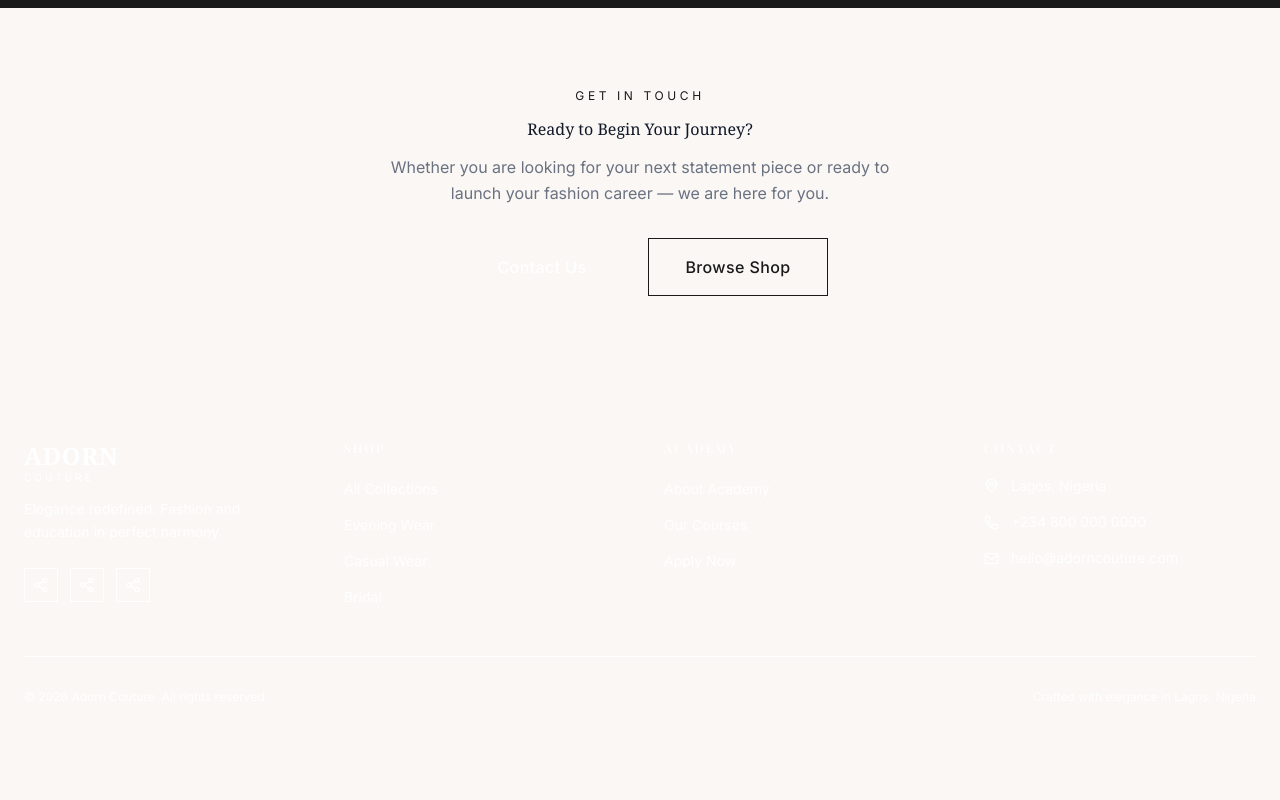
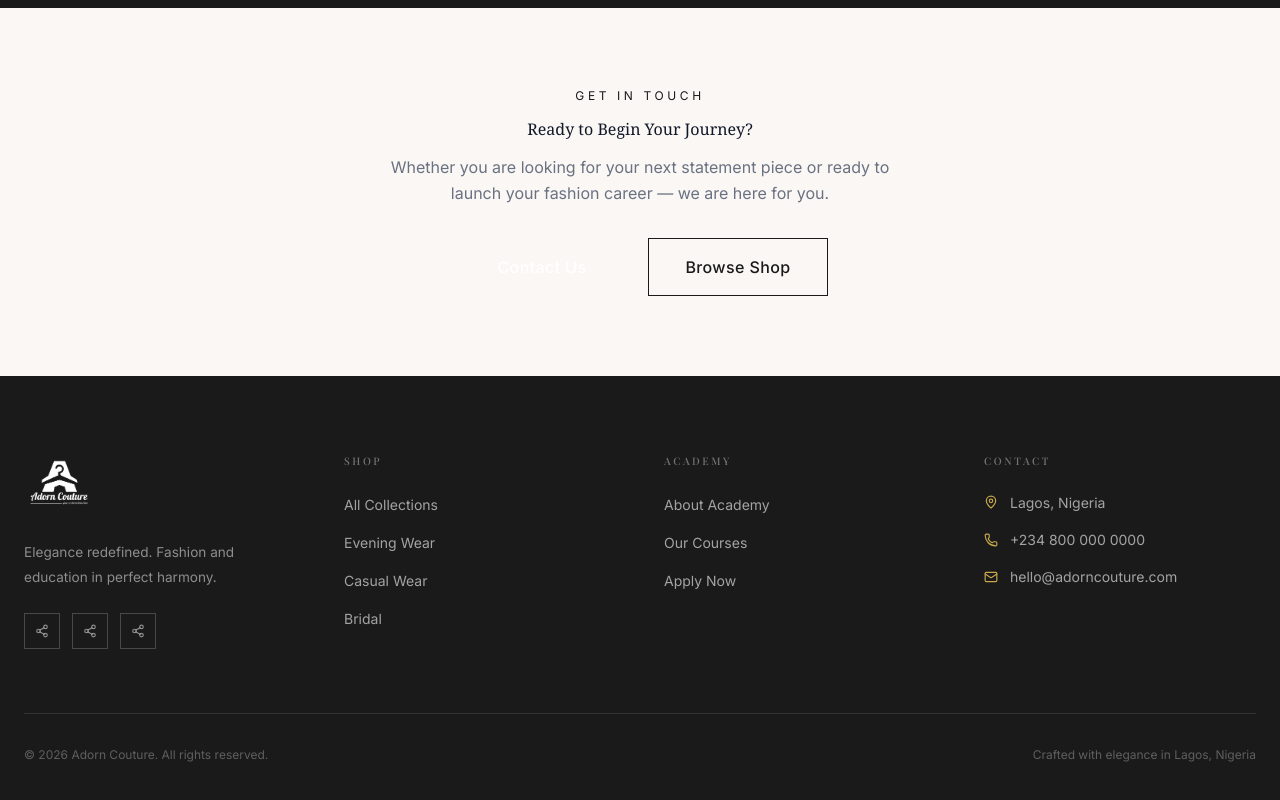
Before and after one commit to techbitdigital/adorn-couture, a Next.js app: page / in a window 1280 px wide. Shown: the part 2761-3561 px from the top of the page. Before the commit the page ends 3530 px from the top, so only its background shows below. Built offline with nearby package versions, Linux system fonts and the light colour scheme; a web font is replaced by a local one.

Commit message:
feat: complete UI redesign, responsive layout, footer update

```diff
--- a/components/layout/Footer.tsx
+++ b/components/layout/Footer.tsx
@@ -23,55 +23,85 @@ const socials = [
 
 export default function Footer() {
   return (
-    <footer className="bg-burgundy-950 text-white">
-      <div className="container-custom py-16">
-        <div className="grid grid-cols-1 md:grid-cols-2 lg:grid-cols-4 gap-12">
-          <div className="lg:col-span-1">
-            <Link href="/" className="flex flex-col leading-none mb-4">
-              <span className="font-serif text-2xl font-bold tracking-wide text-white">ADORN</span>
-              <span className="text-[10px] tracking-[0.3em] text-burgundy-300 uppercase">Couture</span>
-            </Link>
-            <p className="text-sm text-burgundy-200 leading-relaxed mb-6">Elegance redefined. Fashion and education in perfect harmony.</p>
-            <div className="flex items-center gap-3">
+    <footer style={{ backgroundColor: "#1a1a1a", color: "white" }}>
+      <div className="container-custom" style={{ paddingTop: "5rem", paddingBottom: "3rem" }}>
+        <div style={{ display: "grid", gridTemplateColumns: "repeat(auto-fit, minmax(200px, 1fr))", gap: "3rem", marginBottom: "4rem" }}>
+
+          {/* Brand */}
+          <div>
+            <div style={{ marginBottom: "1.5rem" }}>
+              <img src="/tolani-logo.png" alt="Adorn Couture" style={{ height: "60px", width: "auto", filter: "brightness(0) invert(1)" }} />
+            </div>
+            <p style={{ fontSize: "0.85rem", color: "rgba(255,255,255,0.5)", lineHeight: 1.8, marginBottom: "1.5rem" }}>
+              Elegance redefined. Fashion and education in perfect harmony.
+            </p>
+            <div style={{ display: "flex", gap: "0.75rem" }}>
               {socials.map((s) => (
-                <a key={s.label} href={s.href} target="_blank" rel="noopener noreferrer" aria-label={s.label} className="p-2 border border-burgundy-800 hover:border-white hover:text-white text-burgundy-300 transition-colors duration-200">
-                  <Share2 size={16} />
+                <a key={s.label} href={s.href} target="_blank" rel="noopener noreferrer" aria-label={s.label}
+                  style={{ width: "36px", height: "36px", border: "1px solid rgba(255,255,255,0.2)", display: "flex", alignItems: "center", justifyContent: "center", color: "rgba(255,255,255,0.5)", transition: "all 0.2s" }}>
+                  <Share2 size={14} />
                 </a>
               ))}
             </div>
           </div>
+
+          {/* Shop */}
           <div>
-            <h3 className="text-xs font-medium tracking-[0.2em] uppercase text-burgundy-300 mb-5">Shop</h3>
-            <ul className="flex flex-col gap-3">
+            <h3 style={{ fontSize: "0.65rem", letterSpacing: "0.25em", textTransform: "uppercase", color: "rgba(255,255,255,0.4)", marginBottom: "1.5rem", fontWeight: 500 }}>Shop</h3>
+            <ul style={{ listStyle: "none", display: "flex", flexDirection: "column", gap: "0.875rem" }}>
               {footerLinks.shop.map((link) => (
                 <li key={link.href}>
-                  <Link href={link.href} className="text-sm text-burgundy-200 hover:text-white transition-colors duration-200">{link.label}</Link>
+                  <Link href={link.href} style={{ fontSize: "0.875rem", color: "rgba(255,255,255,0.6)", transition: "color 0.2s" }}>
+                    {link.label}
+                  </Link>
                 </li>
               ))}
             </ul>
           </div>
+
+          {/* Academy */}
           <div>
-            <h3 className="text-xs font-medium tracking-[0.2em] uppercase text-burgundy-300 mb-5">Academy</h3>
-            <ul className="flex flex-col gap-3">
+            <h3 style={{ fontSize: "0.65rem", letterSpacing: "0.25em", textTransform: "uppercase", color: "rgba(255,255,255,0.4)", marginBottom: "1.5rem", fontWeight: 500 }}>Academy</h3>
+            <ul style={{ listStyle: "none", display: "flex", flexDirection: "column", gap: "0.875rem" }}>
               {footerLinks.academy.map((link) => (
                 <li key={link.href}>
-                  <Link href={link.href} className="text-sm text-burgundy-200 hover:text-white transition-colors duration-200">{link.label}</Link>
+                  <Link href={link.href} style={{ fontSize: "0.875rem", color: "rgba(255,255,255,0.6)", transition: "color 0.2s" }}>
+                    {link.label}
+                  </Link>
                 </li>
               ))}
             </ul>
           </div>
+
+          {/* Contact */}
           <div>
-            <h3 className="text-xs font-medium tracking-[0.2em] uppercase text-burgundy-300 mb-5">Contact</h3>
-            <ul className="flex flex-col gap-4">
-              <li className="flex items-start gap-3 text-sm text-burgundy-200"><MapPin size={15} className="mt-0.5 shrink-0 text-burgundy-400" />Lagos, Nigeria</li>
-              <li className="flex items-center gap-3 text-sm text-burgundy-200"><Phone size={15} className="shrink-0 text-burgundy-400" /><a href="tel:+2348000000000" className="hover:text-white transition-colors">+234 800 000 0000</a></li>
-              <li className="flex items-center gap-3 text-sm text-burgundy-200"><Mail size={15} className="shrink-0 text-burgundy-400" /><a href="mailto:hello@adorncouture.com" className="hover:text-white transition-colors">hello@adorncouture.com</a></li>
+            <h3 style={{ fontSize: "0.65rem", letterSpacing: "0.25em", textTransform: "uppercase", color: "rgba(255,255,255,0.4)", marginBottom: "1.5rem", fontWeight: 500 }}>Contact</h3>
+            <ul style={{ listStyle: "none", display: "flex", flexDirection: "column", gap: "1rem" }}>
+              <li style={{ display: "flex", alignItems: "flex-start", gap: "0.75rem", fontSize: "0.875rem", color: "rgba(255,255,255,0.6)" }}>
+                <MapPin size={14} style={{ marginTop: "3px", flexShrink: 0, color: "#C9A84C" }} />
+                Lagos, Nigeria
+              </li>
+              <li style={{ display: "flex", alignItems: "center", gap: "0.75rem", fontSize: "0.875rem", color: "rgba(255,255,255,0.6)" }}>
+                <Phone size={14} style={{ flexShrink: 0, color: "#C9A84C" }} />
+                <a href="tel:+2348000000000" style={{ color: "rgba(255,255,255,0.6)" }}>+234 800 000 0000</a>
+              </li>
+              <li style={{ display: "flex", alignItems: "center", gap: "0.75rem", fontSize: "0.875rem", color: "rgba(255,255,255,0.6)" }}>
+                <Mail size={14} style={{ flexShrink: 0, color: "#C9A84C" }} />
+                <a href="mailto:hello@adorncouture.com" style={{ color: "rgba(255,255,255,0.6)" }}>hello@adorncouture.com</a>
+              </li>
             </ul>
           </div>
+
         </div>
-        <div className="mt-12 pt-8 border-t border-burgundy-800 flex flex-col md:flex-row items-center justify-between gap-4">
-          <p className="text-xs text-burgundy-400">© {new Date().getFullYear()} Adorn Couture. All rights reserved.</p>
-          <p className="text-xs text-burgundy-400">Crafted with elegance in Lagos, Nigeria</p>
+
+        {/* Bottom */}
+        <div style={{ borderTop: "1px solid rgba(255,255,255,0.1)", paddingTop: "2rem", display: "flex", flexWrap: "wrap", justifyContent: "space-between", alignItems: "center", gap: "1rem" }}>
+          <p style={{ fontSize: "0.75rem", color: "rgba(255,255,255,0.3)" }}>
+            © {new Date().getFullYear()} Adorn Couture. All rights reserved.
+          </p>
+          <p style={{ fontSize: "0.75rem", color: "rgba(255,255,255,0.3)" }}>
+            Crafted with elegance in Lagos, Nigeria
+          </p>
         </div>
       </div>
     </footer>
--- a/lib/data/products.ts
+++ b/lib/data/products.ts
@@ -9,10 +9,10 @@ export const products: Product[] = [
     category: "Evening Wear",
     description:
       "A breathtaking floor-length gown crafted from premium silk charmeuse. Features a dramatic open back, hand-sewn beading at the bodice, and a sweeping train. Perfect for galas, weddings, and black-tie events.",
-    images: [
-      "https://images.unsplash.com/photo-1566479179817-0b9f8e6b8e2b?w=800&q=80",
-      "https://images.unsplash.com/photo-1515886657613-9f3515b0c78f?w=800&q=80",
-    ],
+   images: [
+  "https://images.unsplash.com/photo-1539008835657-9e8e9680c956?w=800&q=80",
+  "https://images.unsplash.com/photo-1515886657613-9f3515b0c78f?w=800&q=80",
+],
     sizes: ["XS", "S", "M", "L", "XL"],
     colors: ["Crimson", "Midnight Black", "Ivory"],
     featured: true,
@@ -27,9 +27,9 @@ export const products: Product[] = [
     description:
       "An exquisite bridal ensemble featuring intricate lace overlay, cathedral-length veil, and a structured bodice with hand-embroidered floral details. Every stitch tells a story of timeless elegance.",
     images: [
-      "https://images.unsplash.com/photo-1594552072238-b8a33785b6cd?w=800&q=80",
-      "https://images.unsplash.com/photo-1519741497674-611481863552?w=800&q=80",
-    ],
+  "https://images.unsplash.com/photo-1465495976277-4387d4b0b4c6?w=800&q=80",
+  "https://images.unsplash.com/photo-1519741497674-611481863552?w=800&q=80",
+],
     sizes: ["XS", "S", "M", "L"],
     colors: ["Ivory", "Pearl White"],
     featured: true,
```
